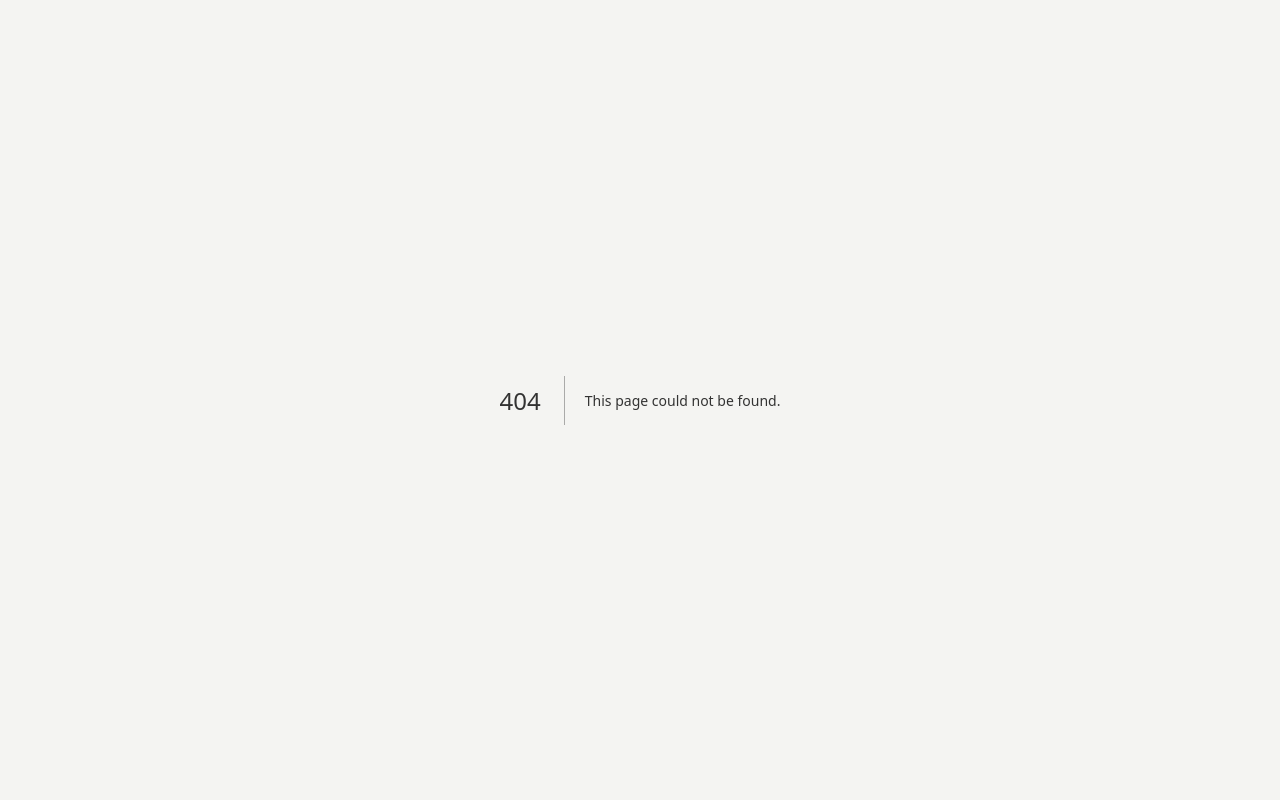
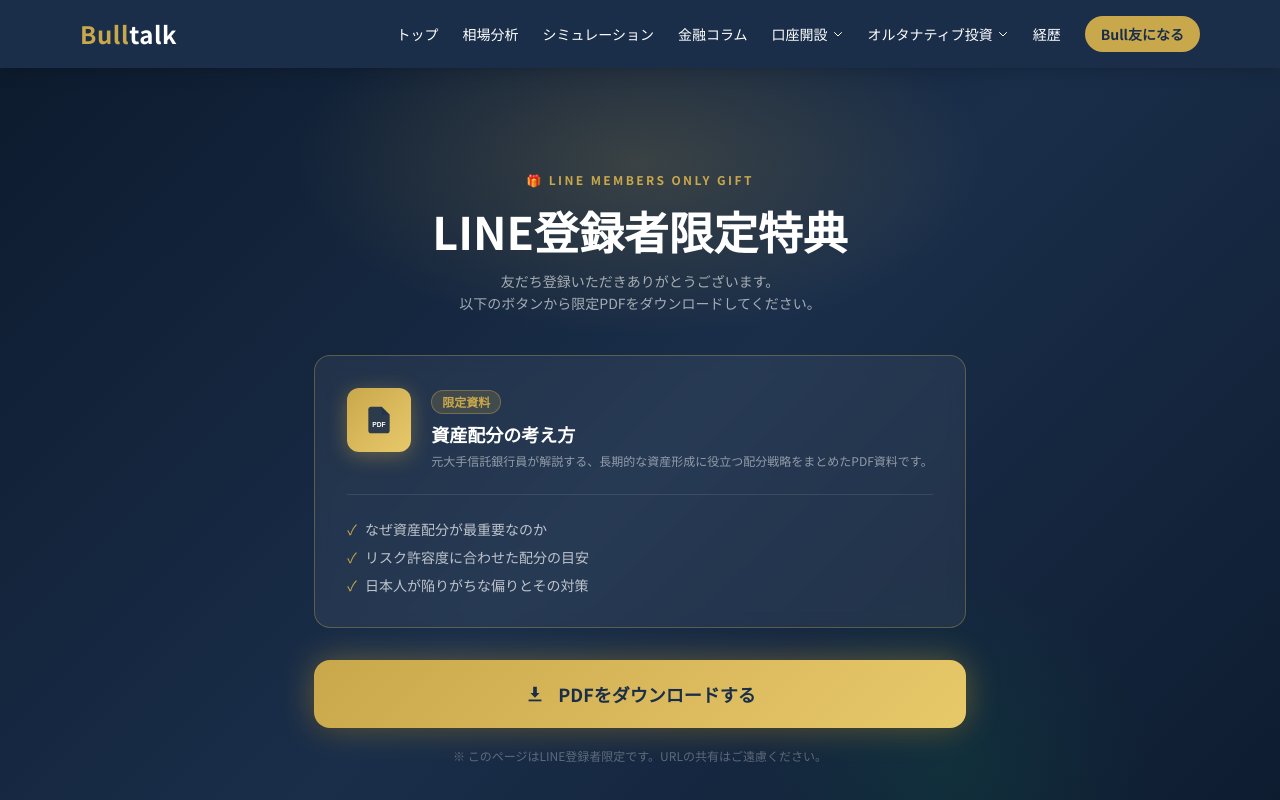
Before and after one commit to tanima3232-eng/bulltalk, a Next.js app: page /line-tokuten in a window 1280 px wide. Before the commit this address had no page. Shown: the top 800 px of the page. Built offline with nearby package versions, Linux system fonts and the light colour scheme.

Commit message:
feat: LINE特典PDFダウンロードページを追加 (/line-tokuten)

```diff
--- /dev/null
+++ b/app/line-tokuten/page.tsx
@@ -0,0 +1,162 @@
+import type { Metadata } from "next";
+import Header from "@/components/Header";
+import Footer from "@/components/Footer";
+
+export const metadata: Metadata = {
+  title: "LINE登録者限定特典｜Bulltalk",
+  description: "LINE友だち登録ありがとうございます。限定特典PDFをダウンロードしてください。",
+  robots: {
+    index: false,
+    follow: false,
+  },
+};
+
+export default function LineTokutenPage() {
+  return (
+    <>
+      <Header />
+      <main>
+        <section
+          className="min-h-screen py-20 px-4 flex items-center"
+          style={{
+            background: "linear-gradient(135deg, #0d1b2e 0%, #1A2E4A 50%, #0d1b2e 100%)",
+            position: "relative",
+            overflow: "hidden",
+          }}
+        >
+          {/* 背景グロー（上） */}
+          <div style={{
+            position: "absolute", top: "-80px", left: "50%", transform: "translateX(-50%)",
+            width: "700px", height: "350px",
+            background: "radial-gradient(ellipse, rgba(201,168,76,0.2) 0%, transparent 70%)",
+            pointerEvents: "none",
+          }} />
+          {/* 背景グロー（下） */}
+          <div style={{
+            position: "absolute", bottom: "-100px", right: "10%",
+            width: "400px", height: "400px",
+            background: "radial-gradient(ellipse, rgba(6,199,85,0.08) 0%, transparent 70%)",
+            pointerEvents: "none",
+          }} />
+
+          <div className="max-w-2xl mx-auto text-center" style={{ position: "relative", zIndex: 1 }}>
+
+            {/* バッジ */}
+            <p className="text-xs font-bold uppercase tracking-widest mb-4" style={{ color: "#C9A84C", letterSpacing: "0.2em" }}>
+              🎁 LINE MEMBERS ONLY GIFT
+            </p>
+
+            <h1
+              className="font-bold mb-3 text-white"
+              style={{ fontSize: "clamp(1.8rem,5vw,2.8rem)", lineHeight: 1.2 }}
+            >
+              LINE登録者限定特典
+            </h1>
+            <p className="text-white/60 text-sm mb-10 leading-relaxed">
+              友だち登録いただきありがとうございます。<br />
+              以下のボタンから限定PDFをダウンロードしてください。
+            </p>
+
+            {/* PDFカード */}
+            <div
+              className="rounded-2xl p-8 mb-8 text-left"
+              style={{
+                background: "rgba(255,255,255,0.06)",
+                border: "1px solid rgba(201,168,76,0.35)",
+                backdropFilter: "blur(8px)",
+              }}
+            >
+              {/* PDFアイコン＆タイトル */}
+              <div className="flex items-start gap-5">
+                <div
+                  className="flex-shrink-0 flex items-center justify-center rounded-xl"
+                  style={{
+                    width: "64px", height: "64px",
+                    background: "linear-gradient(135deg, #C9A84C 0%, #e8c96a 100%)",
+                    boxShadow: "0 4px 20px rgba(201,168,76,0.4)",
+                  }}
+                >
+                  {/* PDF icon */}
+                  <svg width="32" height="32" viewBox="0 0 24 24" fill="none" xmlns="http://www.w3.org/2000/svg">
+                    <path d="M14 2H6C4.9 2 4 2.9 4 4V20C4 21.1 4.9 22 6 22H18C19.1 22 20 21.1 20 20V8L14 2Z" fill="#1A2E4A" opacity="0.9"/>
+                    <path d="M14 2V8H20" fill="#1A2E4A" opacity="0.5"/>
+                    <text x="7" y="17" fill="white" fontSize="5" fontWeight="bold" fontFamily="sans-serif">PDF</text>
+                  </svg>
+                </div>
+                <div className="flex-1">
+                  <span
+                    className="inline-block text-xs font-bold rounded-full mb-2"
+                    style={{
+                      background: "rgba(201,168,76,0.18)",
+                      color: "#C9A84C",
+                      border: "1px solid rgba(201,168,76,0.4)",
+                      padding: "3px 10px",
+                    }}
+                  >
+                    限定資料
+                  </span>
+                  <h2 className="text-white font-bold text-lg leading-snug">
+                    資産配分の考え方
+                  </h2>
+                  <p className="text-white/50 text-xs mt-1 leading-relaxed">
+                    元大手信託銀行員が解説する、長期的な資産形成に役立つ配分戦略をまとめたPDF資料です。
+                  </p>
+                </div>
+              </div>
+
+              {/* 区切り線 */}
+              <div style={{ height: "1px", background: "rgba(255,255,255,0.1)", margin: "24px 0" }} />
+
+              {/* 内容ポイント */}
+              <ul className="flex flex-col gap-2">
+                {[
+                  "なぜ資産配分が最重要なのか",
+                  "リスク許容度に合わせた配分の目安",
+                  "日本人が陥りがちな偏りとその対策",
+                ].map((point) => (
+                  <li key={point} className="flex items-center gap-2 text-sm text-white/70">
+                    <span style={{ color: "#C9A84C", flexShrink: 0 }}>✓</span>
+                    {point}
+                  </li>
+                ))}
+              </ul>
+            </div>
+
+            {/* ダウンロードボタン */}
+            <a
+              href="/line-tokuten.pdf"
+              download="【LINE特典】Bulltalk_資産配分の考え方.pdf"
+              id="line-tokuten-download-btn"
+              className="inline-flex items-center gap-3 font-bold text-lg px-10 py-5 rounded-2xl transition-all duration-300 w-full justify-center"
+              style={{
+                background: "linear-gradient(135deg, #C9A84C 0%, #e8c96a 100%)",
+                color: "#1A2E4A",
+                boxShadow: "0 0 32px rgba(201,168,76,0.45), 0 4px 20px rgba(0,0,0,0.3)",
+              }}
+              onMouseEnter={(e) => {
+                (e.currentTarget as HTMLAnchorElement).style.boxShadow = "0 0 48px rgba(201,168,76,0.65), 0 6px 24px rgba(0,0,0,0.4)";
+                (e.currentTarget as HTMLAnchorElement).style.transform = "translateY(-2px)";
+              }}
+              onMouseLeave={(e) => {
+                (e.currentTarget as HTMLAnchorElement).style.boxShadow = "0 0 32px rgba(201,168,76,0.45), 0 4px 20px rgba(0,0,0,0.3)";
+                (e.currentTarget as HTMLAnchorElement).style.transform = "translateY(0)";
+              }}
+            >
+              {/* Download icon */}
+              <svg width="22" height="22" viewBox="0 0 24 24" fill="none" xmlns="http://www.w3.org/2000/svg">
+                <path d="M12 16L7 11H10V4H14V11H17L12 16Z" fill="currentColor"/>
+                <path d="M5 18H19V20H5V18Z" fill="currentColor"/>
+              </svg>
+              PDFをダウンロードする
+            </a>
+
+            <p className="text-white/30 text-xs mt-5">
+              ※ このページはLINE登録者限定です。URLの共有はご遠慮ください。
+            </p>
+          </div>
+        </section>
+      </main>
+      <Footer />
+    </>
+  );
+}
```
Also changed, not shown: 1 other file (tests, documents, lock files or other folders).
